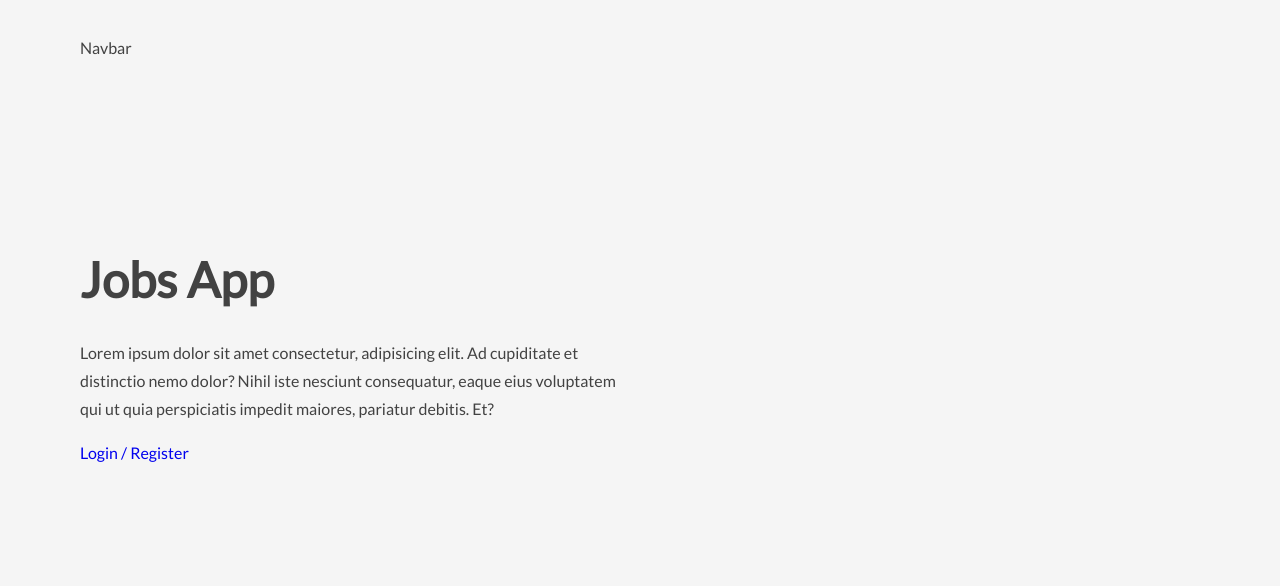
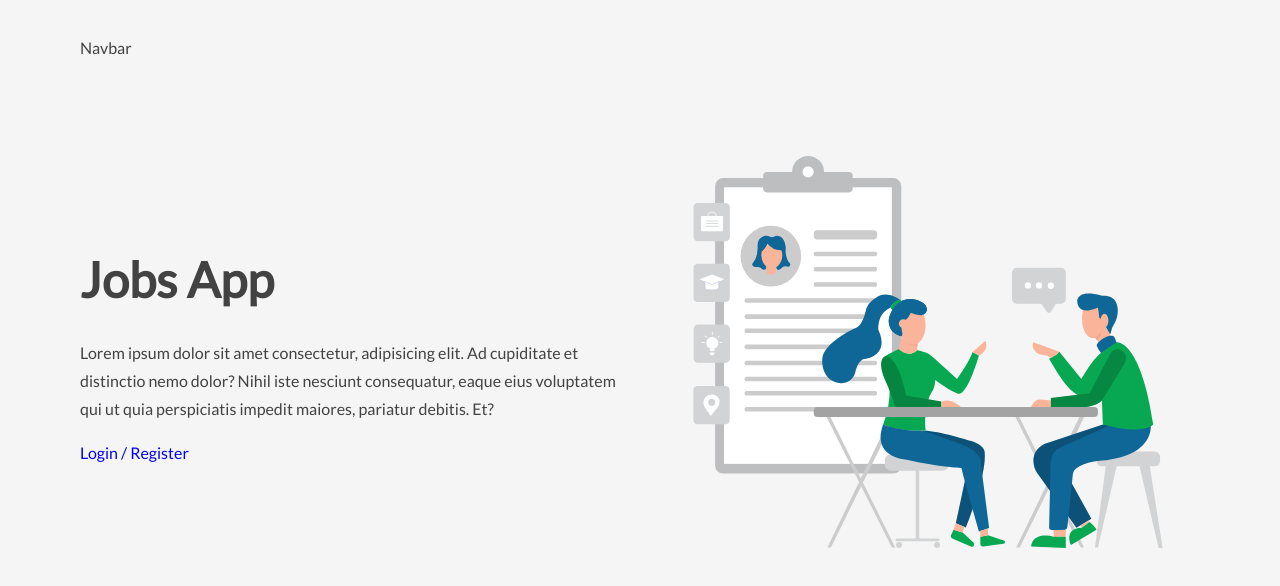
Before and after one commit to suchislif3/jobs-app, a React (Create React App) app in the folder client/: page / in a window 1280 px wide. Shown: the top 586 px of the page. Built offline with nearby package versions, Linux system fonts and the light colour scheme; no server answers.

Commit message:
added svg back

```diff
--- a/client/src/pages/Home.js
+++ b/client/src/pages/Home.js
@@ -1,6 +1,7 @@
 import { Link } from "react-router-dom";
 
 import { Page } from "../styles/App.styles";
+import main from "../assets/main.svg";
 
 const Home = () => {
   return (
@@ -15,6 +16,7 @@ const Home = () => {
         </p>
         <Link to="/auth">Login / Register</Link>
       </div>
+      <img src={main} alt="job interview" />
     </Page>
   );
 };
```
Also changed, not shown: client/src/assets/main.svg (added).
